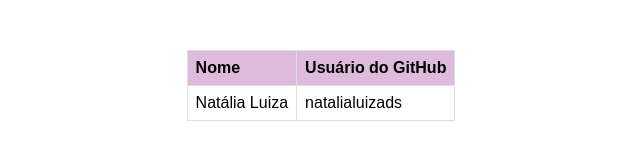
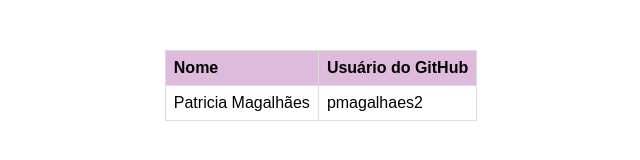
Before and after one commit to reprograma/On17-TodasEmTech_Git, a plain HTML site: page exercicios/5-exercicio-projeto-aula/index.html in a window 1280 px wide. Shown: the whole page, without its empty margins (319-959 px from the left). Drawn offline with Linux system fonts and the light colour scheme.

Commit message:
Adicionando nome e GitHub

```diff
--- a/exercicios/5-exercicio-projeto-aula/index.html
+++ b/exercicios/5-exercicio-projeto-aula/index.html
@@ -19,8 +19,8 @@
                 </tr>
             </thead>
             <tbody>
-                <td>Natália Luiza</td>
-                <td>natalialuizads</td>
+                <td>Patricia Magalhães</td>
+                <td>pmagalhaes2</td>
             </tbody>
         </table>
     </div>
```
